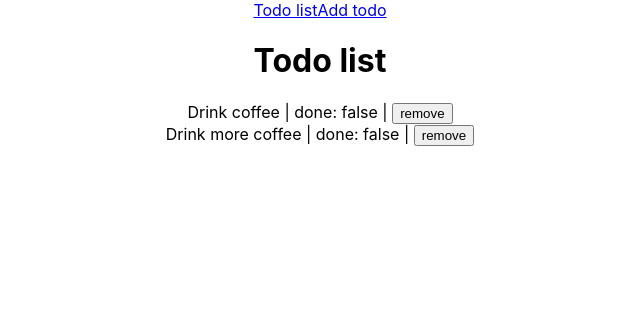
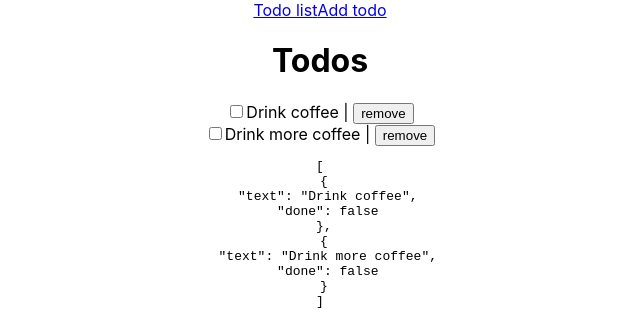
Before and after one commit to ggades/react-context-typescript, a React (Create React App) app: page /todo in a window 1280 px wide. Shown: the top 336 px of the page, without its empty margins (320-960 px from the left). Built offline with nearby package versions, Linux system fonts and the light colour scheme.

Commit message:
:sparkles: add support to toggle state for each todo

```diff
--- a/src/components/TodoList/index.tsx
+++ b/src/components/TodoList/index.tsx
@@ -4,19 +4,29 @@ import { Todo } from '../../types/todos';
 
 interface Props {
   todos: Todo[];
-  removeTodo: Function
+  removeTodo: Function,
+  toggleTodo: Function
 }
 
-const TodoList = ({ todos, removeTodo }: Props) => {
+const TodoList = ({ todos, removeTodo, toggleTodo }: Props) => {
   return (
     <>
-      <h1>Todo list</h1>
+      <h1>Todos</h1>
       <div>
         {todos.map((todo, i) => (
           <div key={i}>
-            <div>{todo.text} | done: {todo.done.toString()} | <button onClick={() => removeTodo(i)}>remove</button></div>
+            <div>
+              <label htmlFor={`todo-${i}`}>
+                <input type="checkbox" id={`todo-${i}`} checked={todo.done} onChange={() => toggleTodo(i)}/>
+                <span>{todo.text} | </span>
+              </label>
+              <button onClick={() => removeTodo(i)}>remove</button>
+            </div>
           </div>
         ))}
+      </div>
+      <div>
+        <pre>{JSON.stringify(todos, null, 1)}</pre>
       </div>
     </>
   )
--- a/src/context/TodosContext.tsx
+++ b/src/context/TodosContext.tsx
@@ -13,7 +13,8 @@ const contextDefaultValues: TodosContextState = {
     }
   ],
   addTodo: () => {},
-  removeTodo: () => {}
+  removeTodo: () => {},
+  toggleTodo: () => {}
 };
 
 export const TodosContext = createContext<TodosContextState>(
@@ -25,13 +26,20 @@ const TodosProvider: FC = ({ children }) => {
 
   const addTodo = (newTodo: Todo) => setTodos((todos) => [...todos, newTodo]);
   const removeTodo = (index: number) => setTodos((todos) => todos.filter((item, i) => i !== index));
+  const toggleTodo = (index: number) => setTodos(
+    (todos) => todos.map((item, i) => ({
+      text: item.text,
+      done: i === index ? !item.done : item.done
+    })
+  ));
 
   return (
     <TodosContext.Provider
       value={{
         todos,
         addTodo,
-        removeTodo
+        removeTodo,
+        toggleTodo
       }}
     >
       {children}
--- a/src/types/todos.ts
+++ b/src/types/todos.ts
@@ -7,4 +7,5 @@ export type TodosContextState = {
   todos: Todo[];
   addTodo: (newTodo: Todo) => void;
   removeTodo: (index: number) => void;
+  toggleTodo: (index: number) => void;
 };
```
Also changed, not shown: 1 other file (tests, documents, lock files or other folders).
